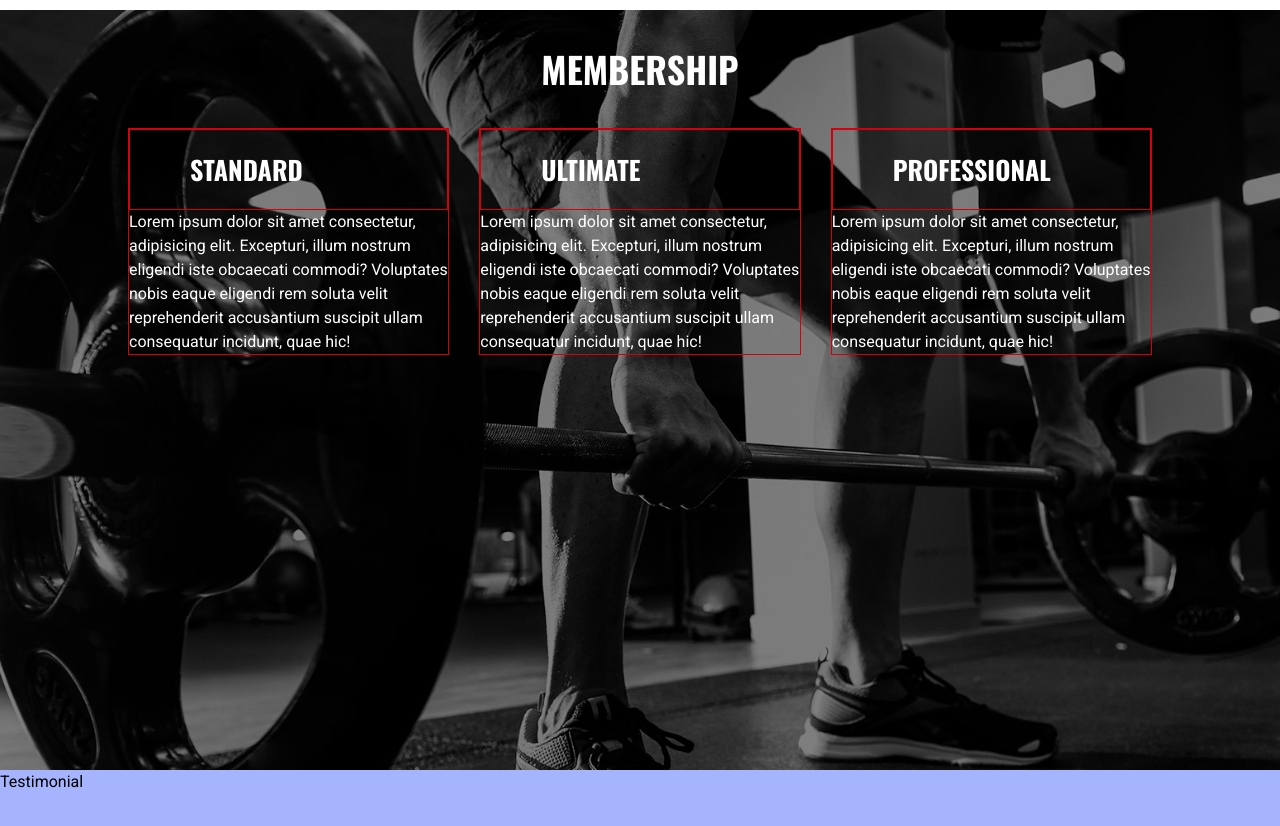
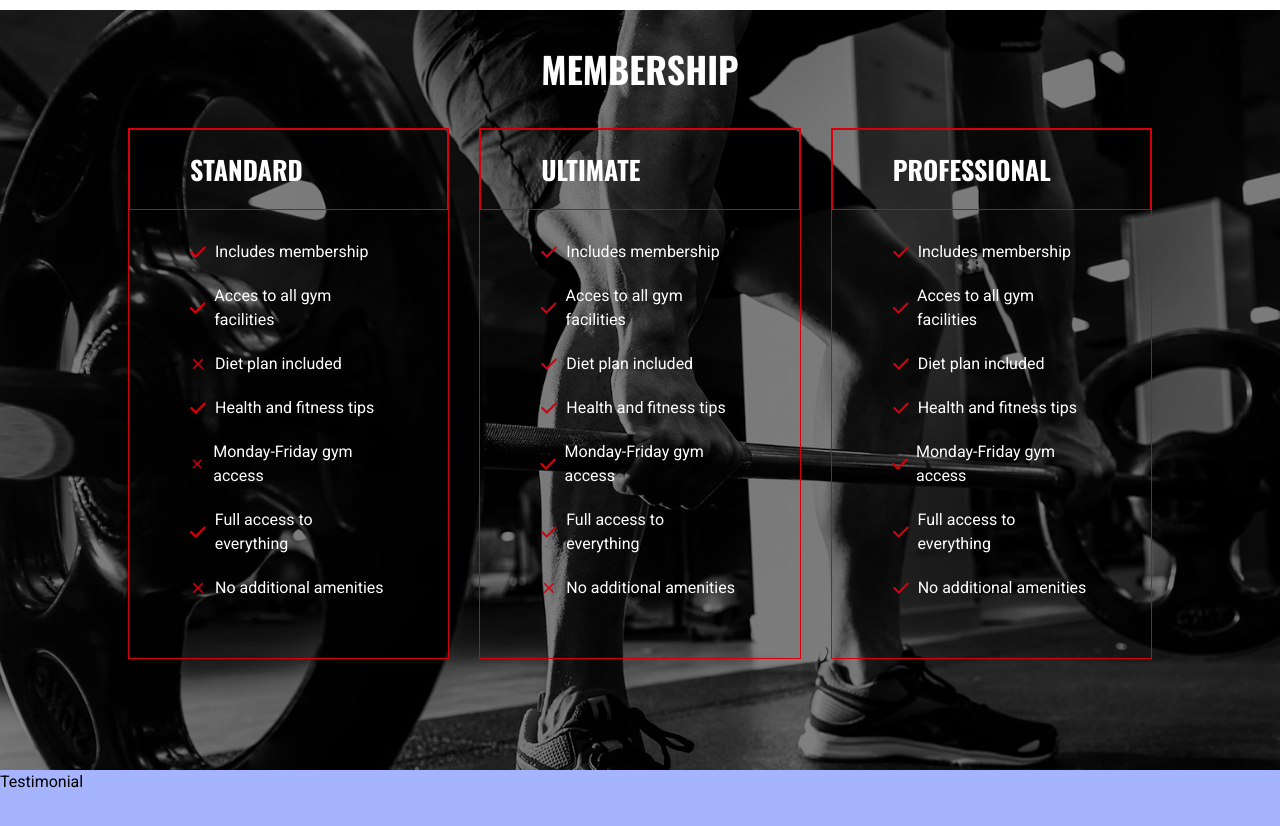
Before and after one commit to Quincy-Fer/fit-physique, a Next.js app: page / in a window 1280 px wide. Shown: the part 4300-5126 px from the top of the page. Built offline with nearby package versions, Linux system fonts and the light colour scheme.

Commit message:
Add benefit text and icons + styling

```diff
--- a/components/MembershipSlider.tsx
+++ b/components/MembershipSlider.tsx
@@ -151,10 +151,19 @@ const MembershipSlider = () => {
               <div className="py-5 px-[60px] border border-accent">
                 <h4 className="h4">{item.title}</h4>
               </div>
-              Lorem ipsum dolor sit amet consectetur, adipisicing elit.
-              Excepturi, illum nostrum eligendi iste obcaecati commodi?
-              Voluptates nobis eaque eligendi rem soluta velit reprehenderit
-              accusantium suscipit ullam consequatur incidunt, quae hic!
+              {/*  benefits */}
+              <div className="py-[30px] px-[60px]">
+                <ul className="flex flex-col gap-5 mb-7">
+                  {item.benefits.map((item, index) => {
+                    return (
+                      <li className="flex items-center gap-2" key={index}>
+                        <item.icon className="text-lg text-accent" />
+                        {item.text}
+                      </li>
+                    );
+                  })}
+                </ul>
+              </div>
             </div>
           </SwiperSlide>
         );
```
